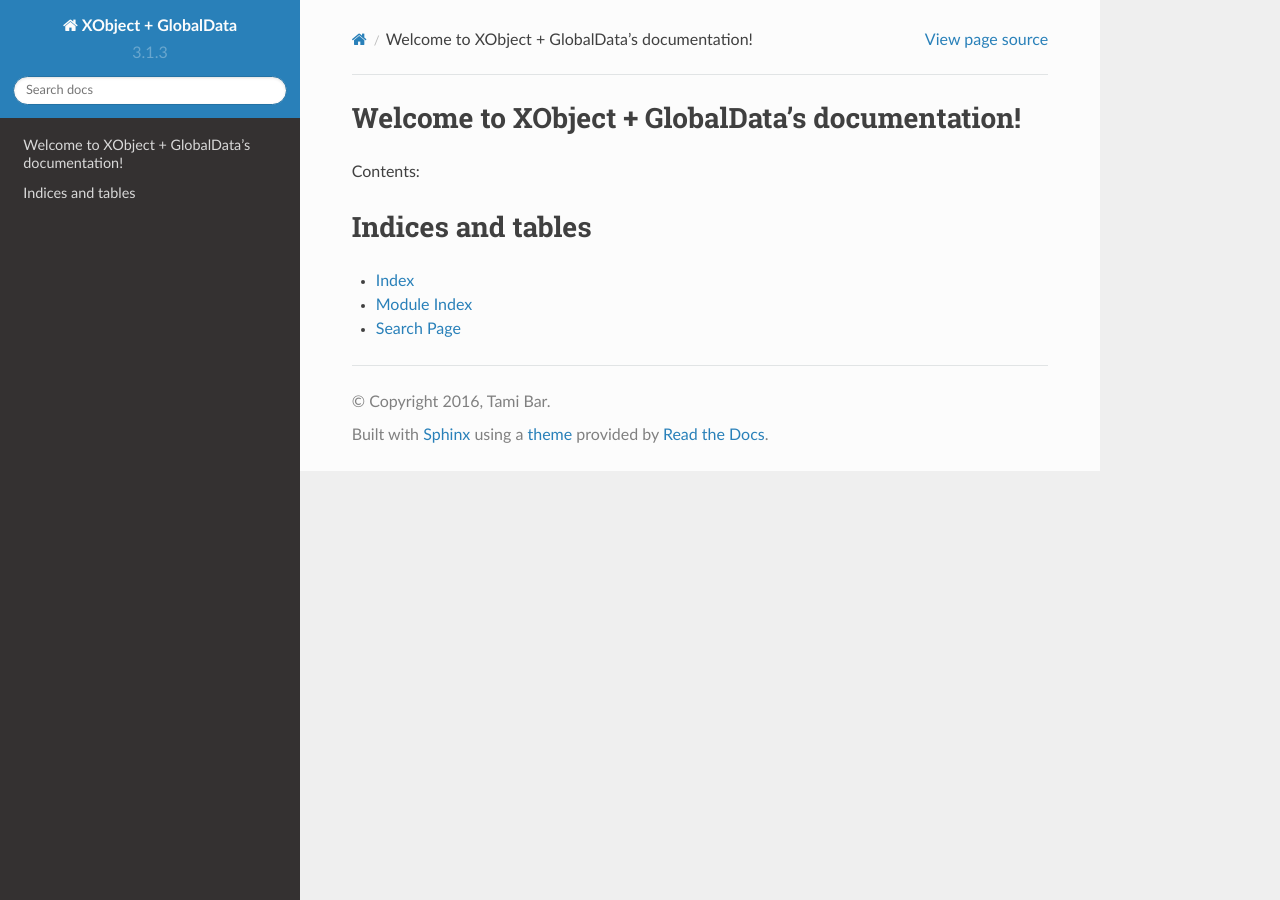
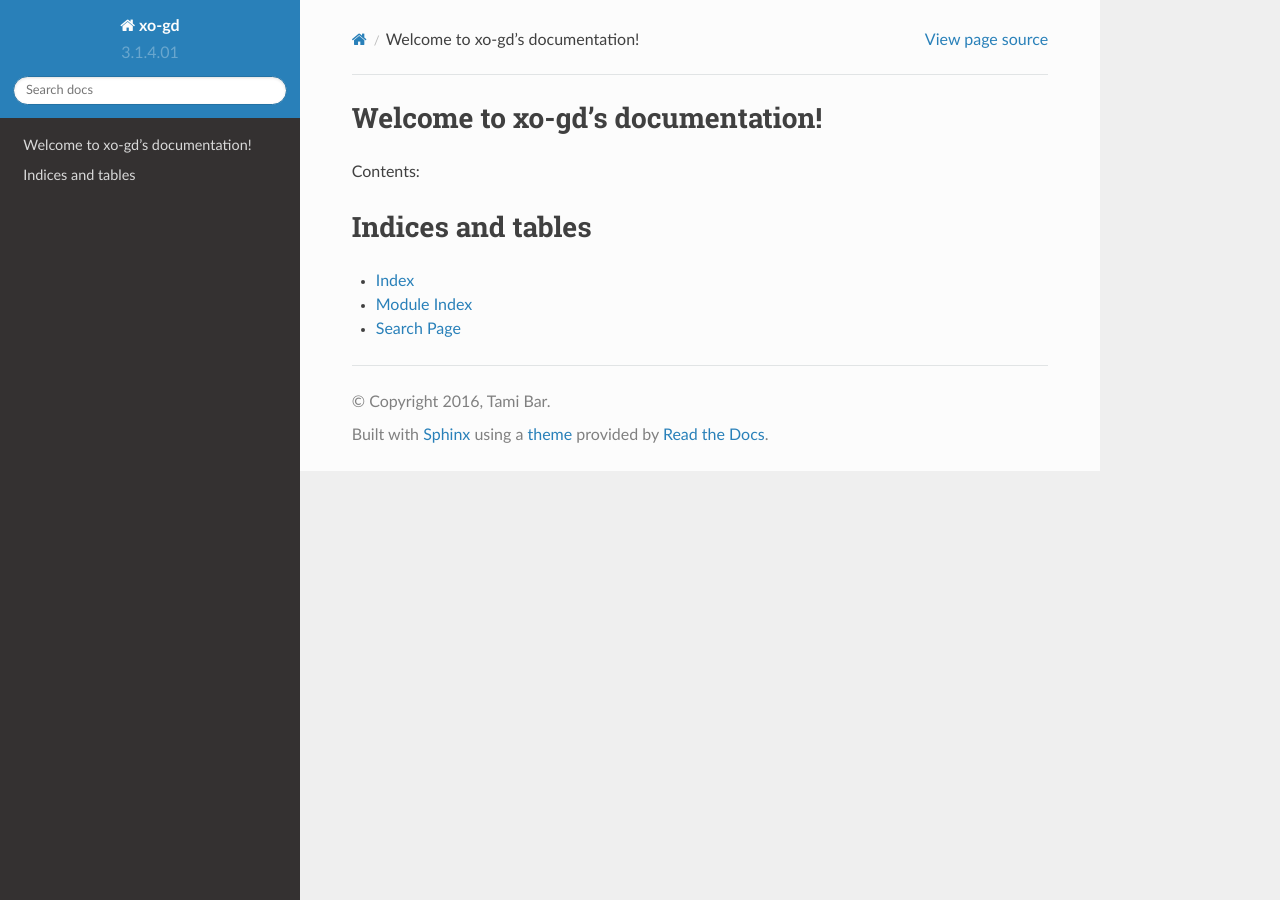
Before and after one commit to fire17/xo-gd, a Sphinx documentation site: the page built from docs/source/index.rst, in a window 1280 px wide. Built offline with Sphinx 7.4.7 and the Read the Docs theme 2.0.0, drawn with Linux system fonts in a browser that asks for light colours.

```diff
--- a/docs/source/conf.py
+++ b/docs/source/conf.py
@@ -1,7 +1,7 @@
 #!/usr/bin/env python3
 # -*- coding: utf-8 -*-
 #
-# XObject + GlobalData documentation build configuration file, created by
+# xo-gd documentation build configuration file, created by
 # cookiecutter pipproject
 #
 # This file is execfile()d with the current directory set to its
@@ -48,7 +48,7 @@
 master_doc = 'index'
 
 # General information about the project.
-project = 'XObject + GlobalData'
+project = 'xo-gd'
 copyright = '2016, Tami Bar'
 author = 'Tami Bar'
 
@@ -57,9 +57,9 @@
 # built documents.
 #
 # The short X.Y version.
-version = '3.1.3'
+version = '3.1.4.01'
 # The full version, including alpha/beta/rc tags.
-release = '3.1.3'
+release = '3.1.4.01'
 
 # The language for content autogenerated by Sphinx. Refer to documentation
 # for a list of supported languages.
@@ -123,7 +123,7 @@
 
 # The name for this set of Sphinx documents.
 # "<project> v<release> documentation" by default.
-#html_title = 'XObject + GlobalData v3.1.3'
+#html_title = 'xo-gd v3.1.4.01'
 
 # A shorter title for the navigation bar.  Default is the same as html_title.
 #html_short_title = None
@@ -205,7 +205,7 @@
 #html_search_scorer = 'scorer.js'
 
 # Output file base name for HTML help builder.
-htmlhelp_basename = 'XObject + GlobalDatadoc'
+htmlhelp_basename = 'xo-gddoc'
 
 # -- Options for LaTeX output ---------------------------------------------
 
@@ -227,7 +227,7 @@
 # (source start file, target name, title,
 #  author, documentclass [howto, manual, or own class]).
 latex_documents = [
-    (master_doc, 'XObject + GlobalData.tex', 'XObject + GlobalData Documentation',
+    (master_doc, 'xo-gd.tex', 'xo-gd Documentation',
      'Tami Bar', 'manual'),
 ]
 
@@ -257,7 +257,7 @@
 # One entry per manual page. List of tuples
 # (source start file, name, description, authors, manual section).
 man_pages = [
-    (master_doc, 'XObject + GlobalData', 'XObject + GlobalData Documentation',
+    (master_doc, 'xo-gd', 'xo-gd Documentation',
      [author], 1)
 ]
 
@@ -271,8 +271,8 @@
 # (source start file, target name, title, author,
 #  dir menu entry, description, category)
 texinfo_documents = [
-    (master_doc, 'XObject + GlobalData', 'XObject + GlobalData Documentation',
-     author, 'XObject + GlobalData', 'One line description of project.',
+    (master_doc, 'xo-gd', 'xo-gd Documentation',
+     author, 'xo-gd', 'One line description of project.',
      'Miscellaneous'),
 ]
 
--- a/docs/source/index.rst
+++ b/docs/source/index.rst
@@ -1,4 +1,4 @@
-Welcome to XObject + GlobalData's documentation!
+Welcome to xo-gd's documentation!
 =========================================
 
 Contents:
--- a/setup.py
+++ b/setup.py
@@ -2,7 +2,7 @@
 from codecs import open
 from os import path
 
-__version__ = '3.1.4'
+__version__ = '3.1.4.12'
 
 here = path.abspath(path.dirname(__file__))
 
@@ -20,7 +20,7 @@
 setup(
     name='xo-gd',
     version=__version__,
-    description='Use Python Like You Never Have Before, Easy Acces To: Events and Triggers, Realtime MultiProcessing, Instant Dynamic DB, Filesytem & Web Watchdog, Sockets, API Server, Support You Fast Prototyping To Large Scale Systems',
+    description='Use Python Like You Never Have Before, Easy Acces To: Events and Triggers, Realtime MultiProcessing, Instant Dynamic DB, Filesytem & Web Watchdog, Sockets, API Server, Supports Fast Prototyping To Large Scale Systems',
     long_description=long_description,
     long_description_content_type='text/markdown',
     url='https://github.com/fire17/xo-gd',
--- a/xo/__init__.py
+++ b/xo/__init__.py
@@ -2,7 +2,7 @@
 #XObject + GlobalData v3.1.3 Starlight (08.2021)
 
 # from xo import *
-from xo.gd import *
+from .gd import *
 
 # meet xo. your new friend
 # :) enjoy
```
Also changed, not shown: README.md (+3 -3 lines), RELEASE.md (deleted, +0 -5 lines), requirements.txt (+6 -3 lines), LICENSE.md, 11 other files.
